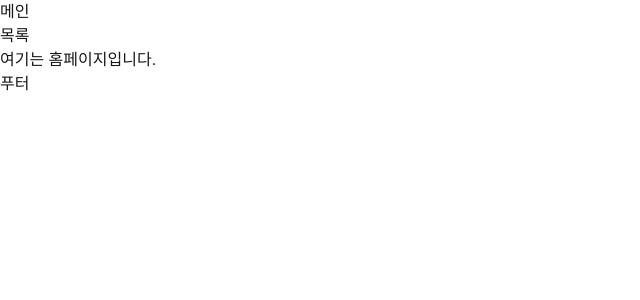
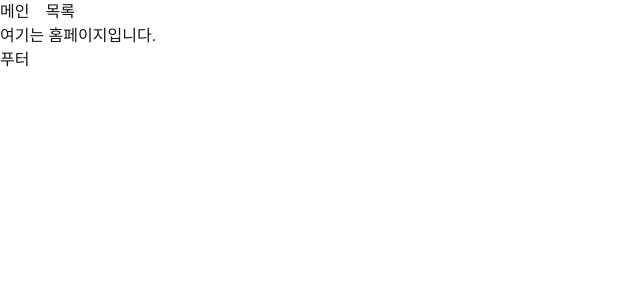
Before and after one commit to RkdJIHYE/NodeJs_front, a Next.js app: page / in a window 1280 px wide. Shown: the top 300 px of the page, without its empty margins (0-640 px from the left). Built offline with nearby package versions, Linux system fonts and the light colour scheme.

Commit message:
Feat:flex를 이용해서 메인과 목록 사이 간격 발생

```diff
--- a/app/layout.tsx
+++ b/app/layout.tsx
@@ -28,9 +28,8 @@ export default function RootLayout({
         className={`${geistSans.variable} ${geistMono.variable} antialiased`}
       >
         <header>
-          <nav>
+          <nav className="flex gap-4">
             <a href ="/">메인</a>
-            <br></br>
             <a href ="/list">목록</a>
           </nav>
         </header>
```
